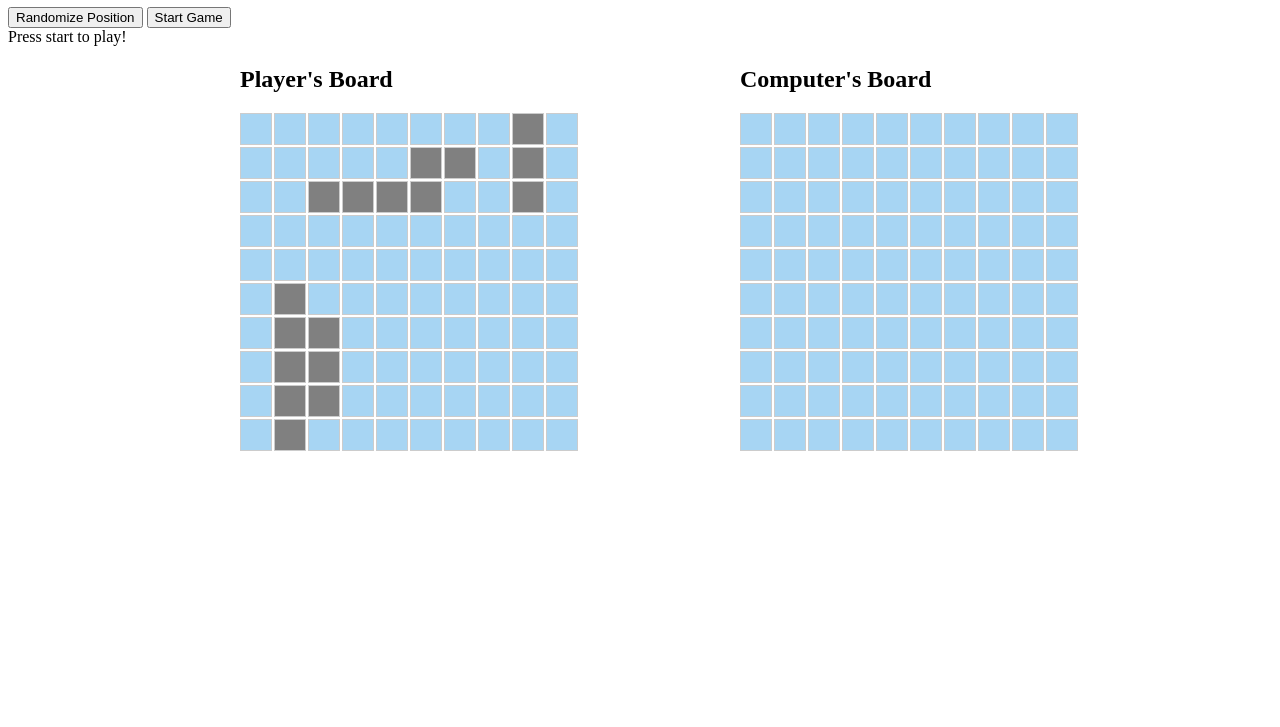
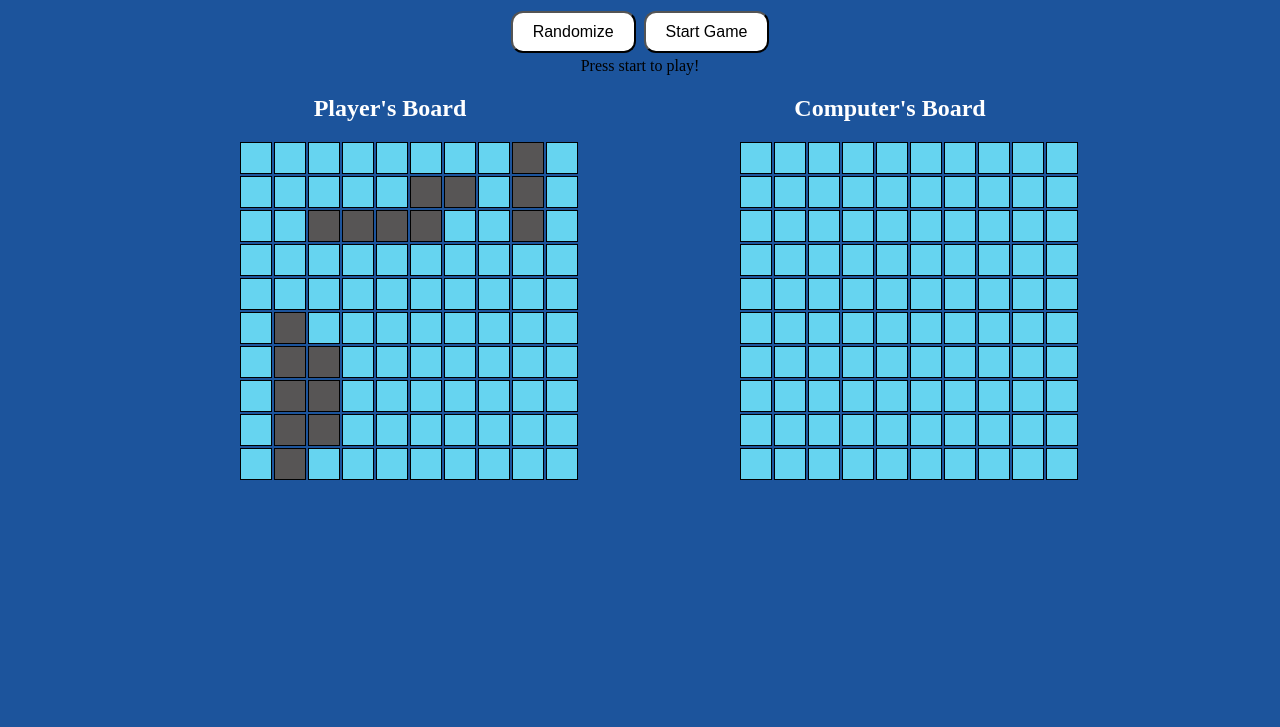
Before and after one commit to rickramen/battleship, a website built with webpack: page src/template.html in a window 1280 px wide. Shown: the part 73-800 px from the top of the page. Built offline with nearby package versions, Linux system fonts and the light colour scheme.

Commit message:
start some basic styling

```diff
--- a/src/components/DomController.js
+++ b/src/components/DomController.js
@@ -57,9 +57,8 @@ class DomController {
 
     setupButtonListeners() {
         document.getElementById("random-btn").addEventListener("click", () => {
-            this.gameController.populateBoards();
+            this.gameController.resetBoards();
             this.displayPlayerBoards()
-            console.log('randomized');
         });
        }
 
--- a/src/components/GameController.js
+++ b/src/components/GameController.js
@@ -20,8 +20,6 @@ class GameController {
 
     populateBoards() {
         // Player 1
-        this.player1.gameboard.resetGameBoard();
-
         this.player1ShipGenerator.placeShipRandomly(new Ship(5));
         this.player1ShipGenerator.placeShipRandomly(new Ship(4));
         this.player1ShipGenerator.placeShipRandomly(new Ship(3));
@@ -29,13 +27,17 @@ class GameController {
         this.player1ShipGenerator.placeShipRandomly(new Ship(2));
 
         // Player 2
-        this.player2.gameboard.resetGameBoard();
-
         this.player2ShipGenerator.placeShipRandomly(new Ship(5));
         this.player2ShipGenerator.placeShipRandomly(new Ship(4));
         this.player2ShipGenerator.placeShipRandomly(new Ship(3));
         this.player2ShipGenerator.placeShipRandomly(new Ship(3));
         this.player2ShipGenerator.placeShipRandomly(new Ship(2));
+    }
+
+    resetBoards() {
+        this.player1.gameboard.clearBoard();
+        this.player2.gameboard.clearBoard();
+        this.populateBoards();
     }
 
     processAttack(row, col) {
--- a/src/game/Gameboard.js
+++ b/src/game/Gameboard.js
@@ -57,8 +57,9 @@ class Gameboard {
         return this.grid.flat().every(cell => !cell || cell.isSunk());
     }
 
-    resetGameBoard() {
+    clearBoard() {
         this.grid = Array.from({ length: this.size }, () => Array(this.size).fill(null));
+        this.missedAttacks = [];
     }
 }
 
--- a/src/styles/styles.css
+++ b/src/styles/styles.css
@@ -1,5 +1,40 @@
+body {
+    background-color: rgb(28, 84, 156);
+}
+
 header {
     text-align: center;
+    color: white;
+}
+
+h2{
+    text-align: center;
+    color: white;
+}
+
+main {
+    display: flex;
+    flex-direction: column;
+    align-items: center;
+}
+
+button {
+    background-color: rgb(255, 255, 255);
+    color: rgb(0, 0, 0);
+    padding: 10px 20px;
+    text-align: center;
+    text-decoration: none;
+    display: inline-block;
+    font-size: 16px;
+    margin: 4px 2px;
+    cursor: pointer;
+    border-radius: 12px;
+}
+
+.button-container {
+    display: flex;
+    justify-content: center;
+    gap: 20px;
 }
 
 .board-container {
@@ -19,16 +54,16 @@ header {
 .cell {
     width: 30px;
     height: 30px;
-    border: 1px solid #ccc;
+    border: 1px solid #000000;
     display: inline-block;
 }
 
 .cell.empty {
-    background-color: rgb(167, 213, 243);
+    background-color: rgb(102, 212, 240);
 }
 
 .cell.ship {
-    background-color: gray;
+    background-color: rgb(87, 85, 85);
 }
 
 .cell.hit {
@@ -36,7 +71,7 @@ header {
 }
 
 .cell.miss {
-    background-color: rgb(84, 157, 206);
+    background-color: rgb(255, 255, 255);
 }
 
 .cell.sunk {
--- a/src/template.html
+++ b/src/template.html
@@ -11,8 +11,9 @@
         <h1>Battleship</h1>
     </header>
 
+    <main>
         <div id="button-container">
-        <button id="random-btn">Randomize Position</button>
+            <button id="random-btn">Randomize</button>
             <button id="start-btn">Start Game</button>
         </div>
 
@@ -29,5 +30,7 @@
                 <div id="player2-board" class="board"></div>
             </div>
         </div>
+    </main>
+
 </body>
 </html>
```
Lines whose indentation alone changed are shown as unchanged.
